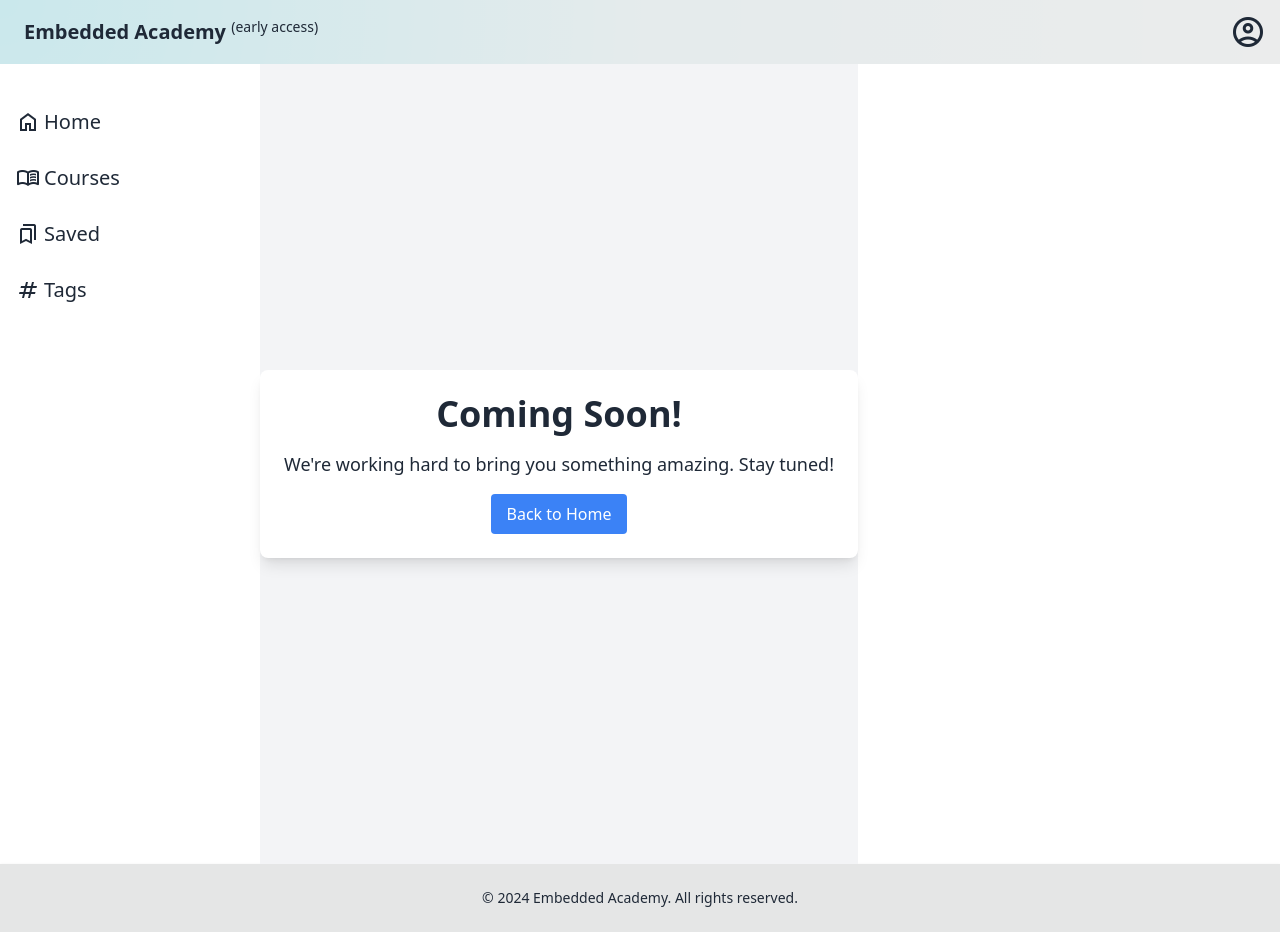
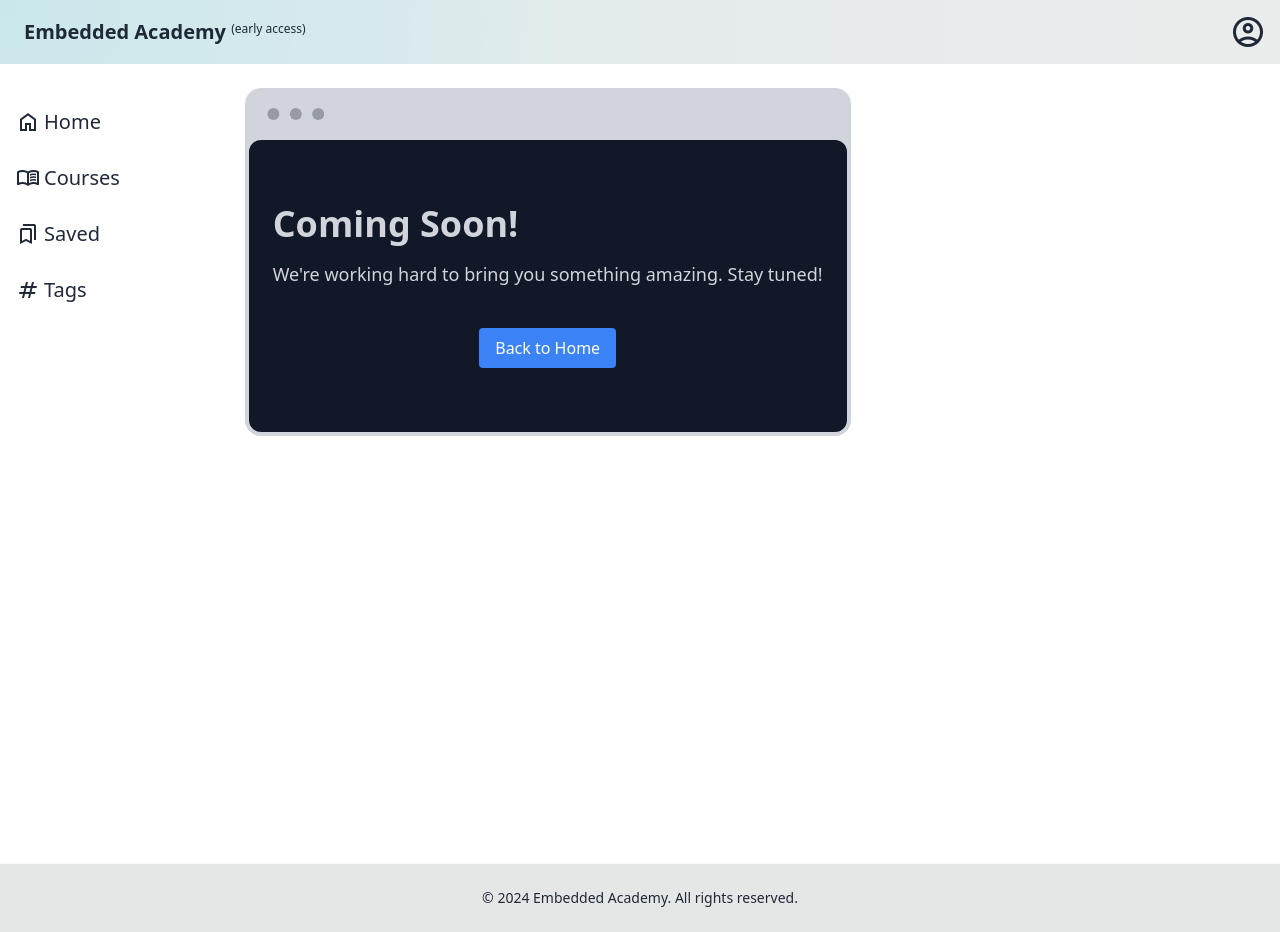
Before and after one commit to EmbeddedAcademy-git/firmware-blog, a Django app: template project/templates/core/coming_soon.html in a window 1280 px wide. Run offline with Django 5.2, Linux system fonts and the light colour scheme; the template is opened without the code that fills it, so the values that code supplies are empty; some libraries are stand-ins or nearby versions.

Commit message:
Add a coming soon site

```diff
--- a/project/core/views.py
+++ b/project/core/views.py
@@ -9,9 +9,9 @@ def coming_soon(request):
         context = {
             'user': userprofile,
         }
-
-    return render(request, 'coming_soon.html', context)
-
+        return render(request, 'core/coming_soon.html', context)
+    else:
+        return render(request, 'core/coming_soon.html')
 
 def index(request):
     blogs = Blog.objects.all()
--- a/project/templates/core/base.html
+++ b/project/templates/core/base.html
@@ -72,7 +72,7 @@
                 </button>
                 <a href="{% url 'index' %}" class="text-md font-bold md:text-xl md:mx-4 hover:text-accent">
                     Embedded Academy
-                    <sup class="font-thin text-sm">(early access)</sup>
+                    <sup class="font-thin text-xs">(early access)</sup>
                 </a>
             </div>
 
--- a/project/templates/core/coming_soon.html
+++ b/project/templates/core/coming_soon.html
@@ -1,13 +1,15 @@
 {% extends 'core/base.html' %}
 {% block title %} Coming Soon! {% endblock %}
 {% block content %}
-<div class="flex items-center justify-center h-screen bg-gray-100">
-    <div class="text-center p-6 bg-white rounded-lg shadow-lg">
-        <h1 class="text-4xl font-bold mb-4">Coming Soon!</h1>
-        <p class="text-lg mb-4">We're working hard to bring you something amazing. Stay tuned!</p>
-        <div class="flex justify-center">
-            <a href="{% url 'home' %}" class="bg-blue-500 text-white px-4 py-2 rounded hover:bg-blue-600 transition duration-300">Back to Home</a>
+    <div class="flex flex-col items-start h-screen w-full">
+        <div class="mockup-window mt-6 bg-gray-300 mx-6 text-gray-900">
+            <div class="bg-gray-900 flex flex-col gap-4 justify-center px-6 py-16 rounded-2xl text-gray-300 border-4 border-gray-300">
+                <h1 class="text-4xl font-bold ">Coming Soon!</h1>
+                <p class="text-lg">We're working hard to bring you something amazing. Stay tuned!</p>
+                <div class="flex justify-center mt-6">
+                    <a href="{% url 'index' %}" class="bg-blue-500 text-white px-4 py-2 rounded hover:bg-blue-600 transition duration-300">Back to Home</a>
+                </div>
+            </div>
         </div>
     </div>
-</div>
 {% endblock %}
```
